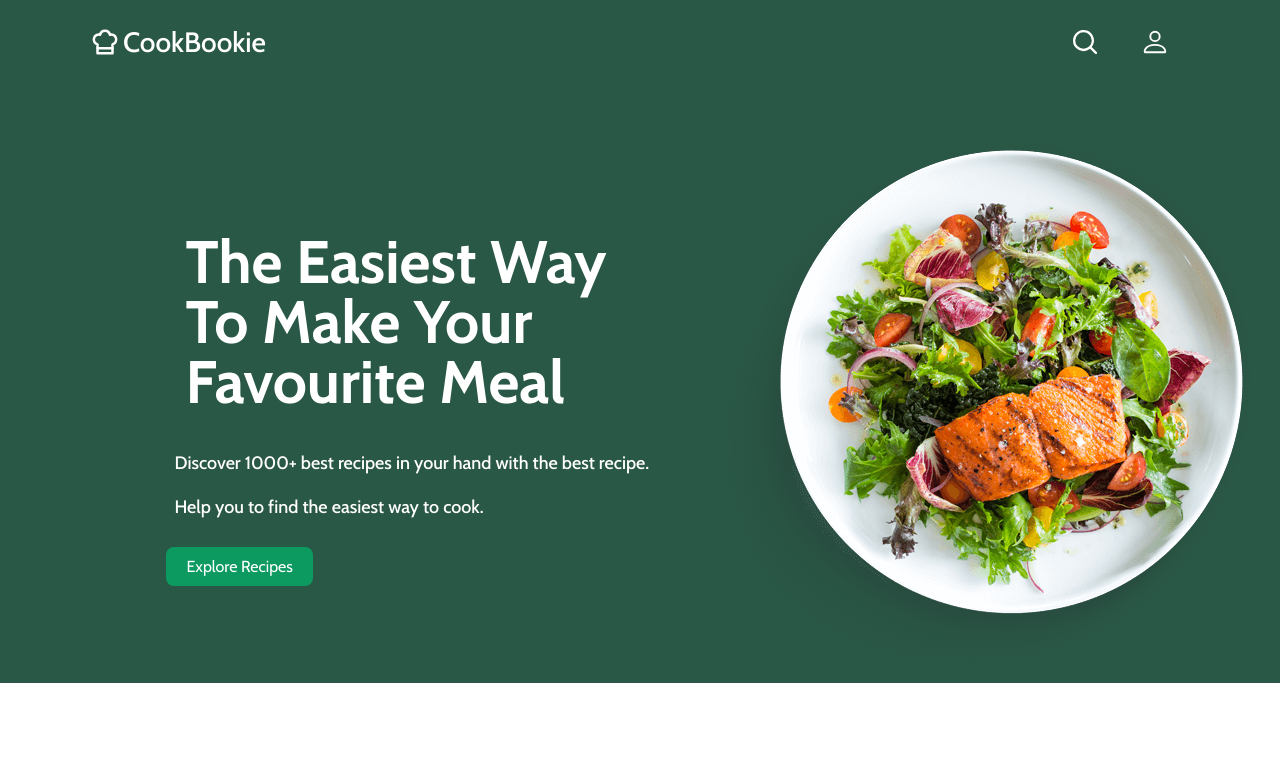
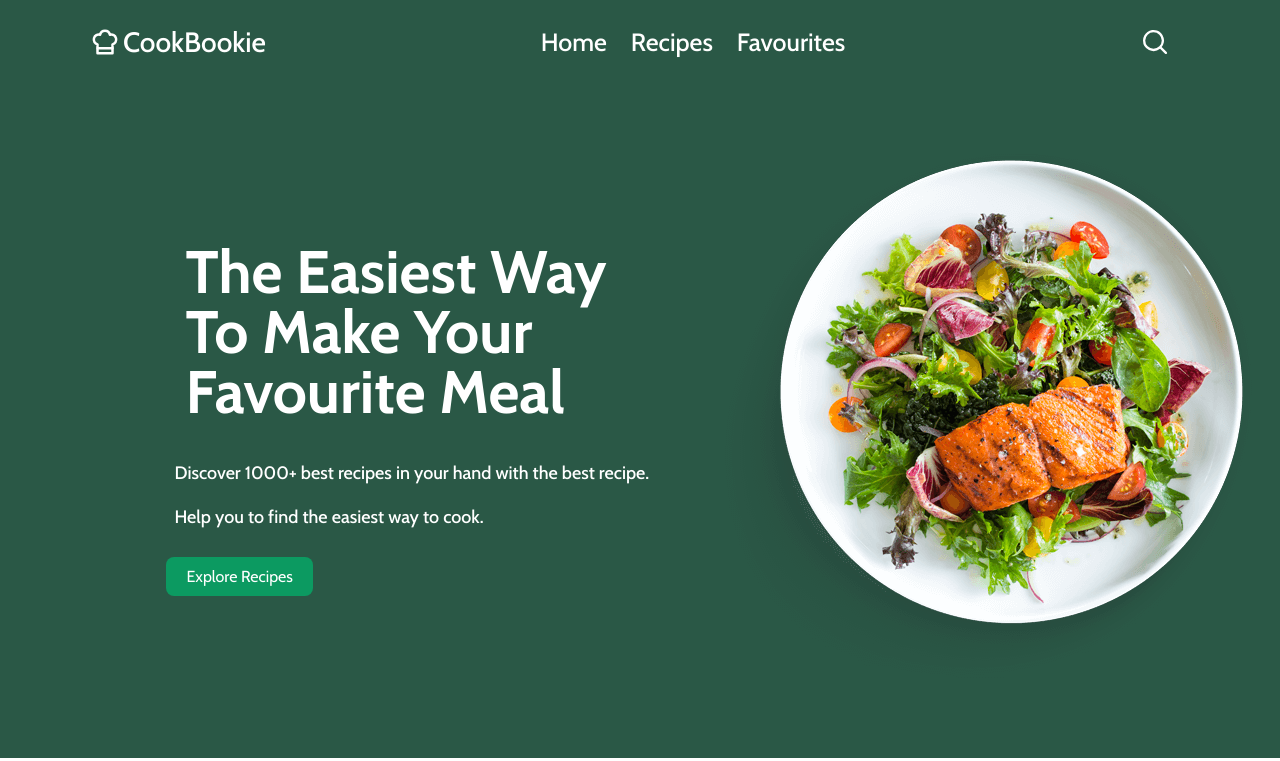
Before and after one commit to premvarma2002/CookBookie, a React (Vite) app: page / in a window 1280 px wide. Shown: the top 761 px of the page. Built offline with nearby package versions, Linux system fonts and the light colour scheme; no server answers.

Commit message:
fixed bugs

```diff
--- a/src/App.jsx
+++ b/src/App.jsx
@@ -5,6 +5,7 @@ import RecipeLists from "./components/RecipeList/RecipeLists";
 import Banner from "./components/Banner/Banner";
 // import Community from "./components/Community/Community";
 import DownloadApp from "./components/DownloadApp/DownloadApp";
+import Header from "./components/Header/Header";
 // import { useState } from "react";
 
 
@@ -12,6 +13,7 @@ const App = () => {
   // const [loader,setLoader] = useState(true)
   return (
     <>
+    <Header/>
     <Home/>
     <Banner/>
     <RecipeLists />
--- a/src/components/Header/Header.jsx
+++ b/src/components/Header/Header.jsx
@@ -1,13 +1,13 @@
 import './Header.scss';
 import Logo from '../Home/Logo/Logo';
-// import Navbar from '../Home/Navbar/Navbar';
+import Navbar from '../Home/Navbar/Navbar';
 import BsSearch from './Search/Search';
 
 const Header = ({ scrollToSearch }) => {
   return (
-    <div className="header">
+    <div className="header-nav">
       <Logo/>
-      {/* <Navbar/> */}
+      <Navbar/>
       <BsSearch onClick={scrollToSearch}/>
     </div>
   )
--- a/src/components/Header/Header.scss
+++ b/src/components/Header/Header.scss
@@ -1,13 +1,19 @@
+@import "../../css-config/variables.scss";
+
 @import "../../css-config/mixins.scss";
 
-.header{
+.header-nav{
     @include flex(space-between, center);
     position: static;
-    padding: 27px 10px;
+    padding: 0px 0px;
     color: white;
+    background-color: $footer-bg;
+    display: flex;
+    position: fixed;
+    width: 100%;
+    z-index:99999;
     // gap: 200px ;
     @include lg {
-        position: static;
         padding: 27px 90px;
         color: white;
     }
--- a/src/components/Header/Search/Search.jsx
+++ b/src/components/Header/Search/Search.jsx
@@ -1,13 +1,13 @@
 import { HiMiniMagnifyingGlass } from 'react-icons/hi2';
 import './Search.scss';
-import { BsPerson } from 'react-icons/bs';
+// import { BsPerson } from 'react-icons/bs';
 
 const Search = () => {
   return (
     <div className='search'>
       <div className='icons'>
       <HiMiniMagnifyingGlass className='icon' size={30} />
-      <BsPerson className='icon' size={30} />
+      {/* <BsPerson className='icon' size={30} /> */}
       </div>
     </div>
   )
--- a/src/components/Home/Home.jsx
+++ b/src/components/Home/Home.jsx
@@ -1,4 +1,3 @@
-import Header from "../Header/Header";
 import "./Home.scss";
 import { motion } from 'framer-motion';
 
@@ -7,7 +6,6 @@ const Home = () => {
   return (
     <>
     <div className='home-scss'>
-      <Header/>
     <div className="hero-content">
       <motion.div animate={{ x: 100 }}>
 
--- a/src/components/Home/Home.scss
+++ b/src/components/Home/Home.scss
@@ -5,7 +5,8 @@
   height: 100%;
   max-width: 100%;
   margin: 0 auto;
-  padding-bottom: 15px;
+  padding-top: 8rem;
+  padding-bottom: 5rem;
   margin-bottom: 40px;
     @include lg {
         max-width: 100%;
@@ -19,11 +20,11 @@
   // padding-left: 44px;
   // padding-right: 44px;
   padding-top: 25px;
-  margin-top: 34px;
+  margin-top: 0px;
   justify-content:space-around;
 
   .desc{
-    padding: 23px 54px;
+    padding: 23px 24px;
     text-align: left;
     color: white;
     font-size: 40px;
--- a/src/components/Home/Navbar/Navbar.jsx
+++ b/src/components/Home/Navbar/Navbar.jsx
@@ -3,11 +3,10 @@ import './Navbar.scss';
 const Navbar = () => {
   return (
     <div className='nav-items'>
-        <ul className='li'>
+        <ul className='li-nav'>
             <li>Home</li>
             <li>Recipes</li>
-            <li>Articles</li>
-            <li>About Us</li>
+            <li>Favourites</li>
         </ul>
     </div>
   )
--- a/src/components/Home/Navbar/Navbar.scss
+++ b/src/components/Home/Navbar/Navbar.scss
@@ -3,12 +3,13 @@
 .nav-items{
   display: none;
 
-  .li{
+  .li-nav{
   list-style: none;
   display: flex;
   gap: 24px;
   font-size: 25px;
   margin: 0 22px;
+  cursor: pointer;
   }
   @include lg{
     display: flex;
```
